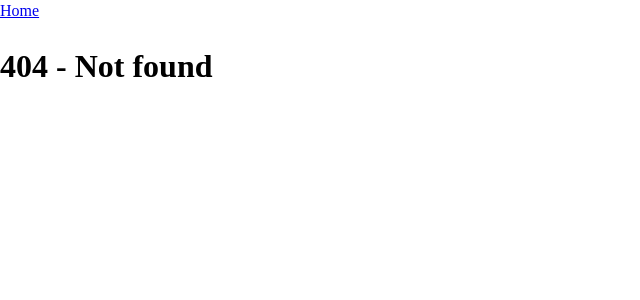
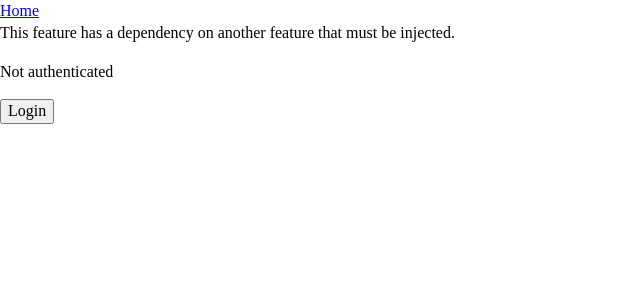
Before and after one commit to rudfoss/ts-react-redux-starter, a React app: page /dependent in a window 1280 px wide. Before the commit this address had no page. Shown: the top 300 px of the page, without its empty margins (0-640 px from the left). Built offline with nearby package versions, Linux system fonts and the light colour scheme.

Commit message:
Added dependent feature

```diff
--- /dev/null
+++ b/src/features/DependentFeature/DependentFeature.connector.ts
@@ -0,0 +1,12 @@
+import { connect } from "react-redux"
+import DependentFeature from "./DependentFeature"
+
+import * as ducks from "./dependentFeature.duck"
+
+export default connect((state) => ({
+	isAuthenticated: ducks.demoLogin.isAuthenticated(state)
+}), (dispatch) => ({
+	changeLogin: () => {
+		dispatch(ducks.demoLogin.setIsAuthenticated(true))
+	}
+}))(DependentFeature)
--- /dev/null
+++ b/src/features/DependentFeature/DependentFeature.tsx
@@ -0,0 +1,17 @@
+import React from "react"
+
+interface IDependentFeatureProps {
+	isAuthenticated: boolean
+	changeLogin: () => void
+}
+
+export const DependentFeature: React.FunctionComponent<IDependentFeatureProps> = ({isAuthenticated, changeLogin}) => {
+	return (
+		<div>
+			This feature has a dependency on another feature that must be injected.
+			{isAuthenticated ? <p>Authenticated</p> : <p>Not authenticated</p>}
+			<button onClick={changeLogin}>Login</button>
+		</div>
+	)
+}
+export default DependentFeature
--- /dev/null
+++ b/src/features/DependentFeature/dependentFeature.duck.ts
@@ -0,0 +1,31 @@
+import * as demoLoginDuck from "features/DemoLogin" // Import the feature we depend upon
+import { createAction, handleActions } from "redux-actions"
+
+interface IDependentFeatureState {
+	data?: any
+}
+
+const _ns = "namespace"
+export const getState = (state: any): IDependentFeatureState => state[_ns] || {}
+const action = (name: string, payload?: any) => createAction(`${_ns}/${name}`, payload) as any
+
+export const getData = (state: any) => getState(state).data || undefined
+export const setState = action("SET_STATE")
+
+const reducer = handleActions({
+	[setState.toString()]: (state, {payload}) => ({
+		...state,
+		data: payload
+	})
+}, {})
+
+export const duck = {
+	[_ns]: {
+		reducer
+	},
+	...(demoLoginDuck.duck)
+}
+
+export const demoLogin = demoLoginDuck // Expose the imported duck for external connectors
+
+export default reducer
--- /dev/null
+++ b/src/features/DependentFeature/index.ts
@@ -0,0 +1,3 @@
+import DependentFeature from "./DependentFeature.connector"
+export * from "./dependentFeature.duck"
+export default DependentFeature
--- a/src/features/Home/Home.tsx
+++ b/src/features/Home/Home.tsx
@@ -8,6 +8,7 @@ export const Home: React.FunctionComponent<{}> = () => {
 			<h1>Welcome to the TS-React-Redux-Starter-Project</h1>
 			<p>This project is set up with a lot of pre-configured features to optimize your workflow. Check the readme to get started.</p>
 			<p>Click <Link to="/protected">here</Link> to test the code splitting demo (watch the Network tab in your browses dev-tools)</p>
+			<p>Why not try a dependent feature <Link to="/dependent">by clicking here</Link></p>
 		</>
 	)
 }
--- a/src/routes/Routes.tsx
+++ b/src/routes/Routes.tsx
@@ -10,7 +10,8 @@ import { lazyModules } from "./lazyModules"
 
 // Here you add a reference to each chunked feature you want to route to.
 const {
-	DemoLogin
+	DemoLogin,
+	DependentFeature
 } = lazyModules(storeManager)
 
 export class Routes extends React.Component {
@@ -21,6 +22,7 @@ export class Routes extends React.Component {
 				<Suspense fallback={<LoadingRoute/>}>
 					<Switch>
 						<Route path="/" exact component={Home}/>
+						<Route path="/dependent" exact component={DependentFeature}/>
 						<Route path="/protected" component={DemoLogin}/>
 						<Route component={NotFoundRoute}/>
 					</Switch>
--- a/src/routes/lazyModules.ts
+++ b/src/routes/lazyModules.ts
@@ -7,5 +7,6 @@ import { StoreManager } from "utils/StoreManager"
  * and redux middleware to the store once the module loads.
  */
 export const lazyModules = (storeManager: StoreManager) => ({
-	DemoLogin: importChunk(storeManager)(() => import(/* webpackChunkName: "DemoLogin" */ "features/DemoLogin"))
+	DemoLogin: importChunk(storeManager)(() => import(/* webpackChunkName: "DemoLogin" */ "features/DemoLogin")),
+	DependentFeature: importChunk(storeManager)(() => import(/* webpackChunkName: "DependentFeature" */ "features/DependentFeature"))
 })
```
